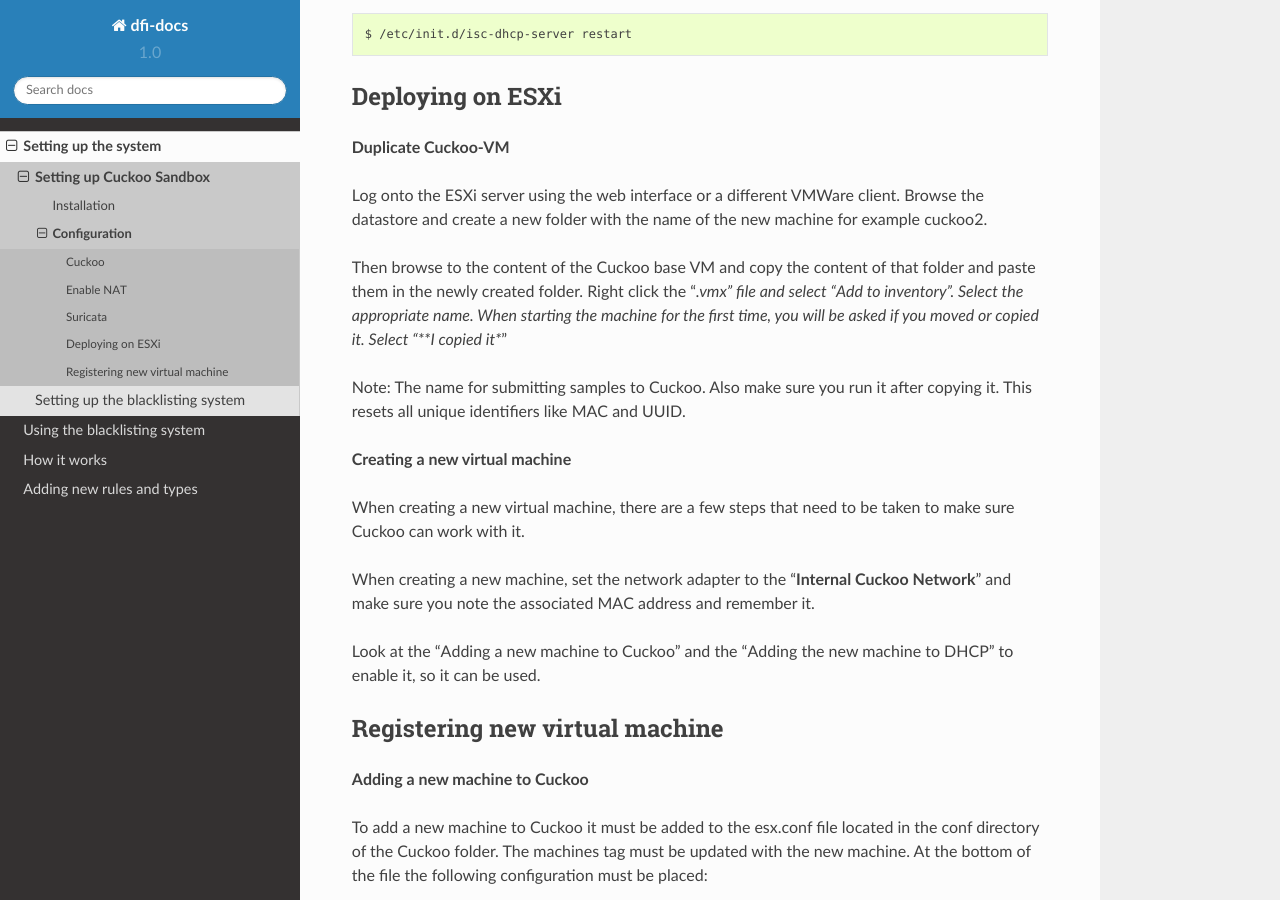
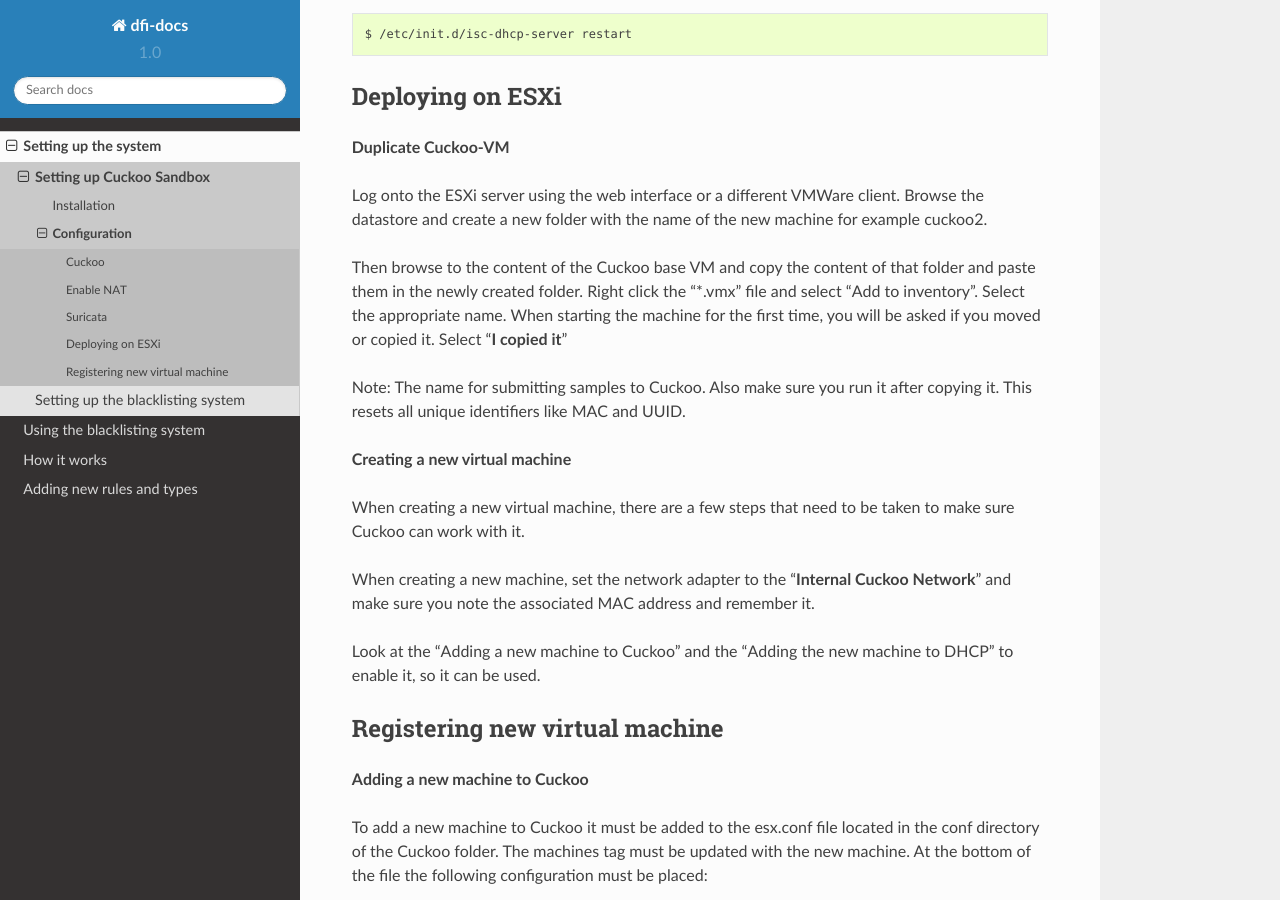
Before and after one commit to rdevries20/dfi-docs, a Sphinx documentation site: the page built from docs/source/setup/setupcuckoo/configuration.rst, in a window 1280 px wide and 900 px high, scrolled down 5734 px. Built offline with Sphinx 7.4.7 and the Read the Docs theme 2.0.0, drawn with Linux system fonts in a browser that asks for light colours.

Commit message:
Bye italics

```diff
--- a/docs/source/setup/setupcuckoo/configuration.rst
+++ b/docs/source/setup/setupcuckoo/configuration.rst
@@ -254,7 +254,7 @@ Log onto the ESXi server using the web interface or a different VMWare client.
 Browse the datastore and create a new folder with the name of the new machine for example cuckoo2.
 
 Then browse to the content of the Cuckoo base VM and copy the content of that folder and paste them in the newly created folder.
-Right click the “*.vmx” file and select “Add to inventory”. Select the appropriate name. When starting the machine for the first time,
+Right click the “\*.vmx” file and select “Add to inventory”. Select the appropriate name. When starting the machine for the first time,
 you will be asked if you moved or copied it. Select “**I copied it**”
 
 Note: The name for submitting samples to Cuckoo. Also make sure you run it after copying it.
```
